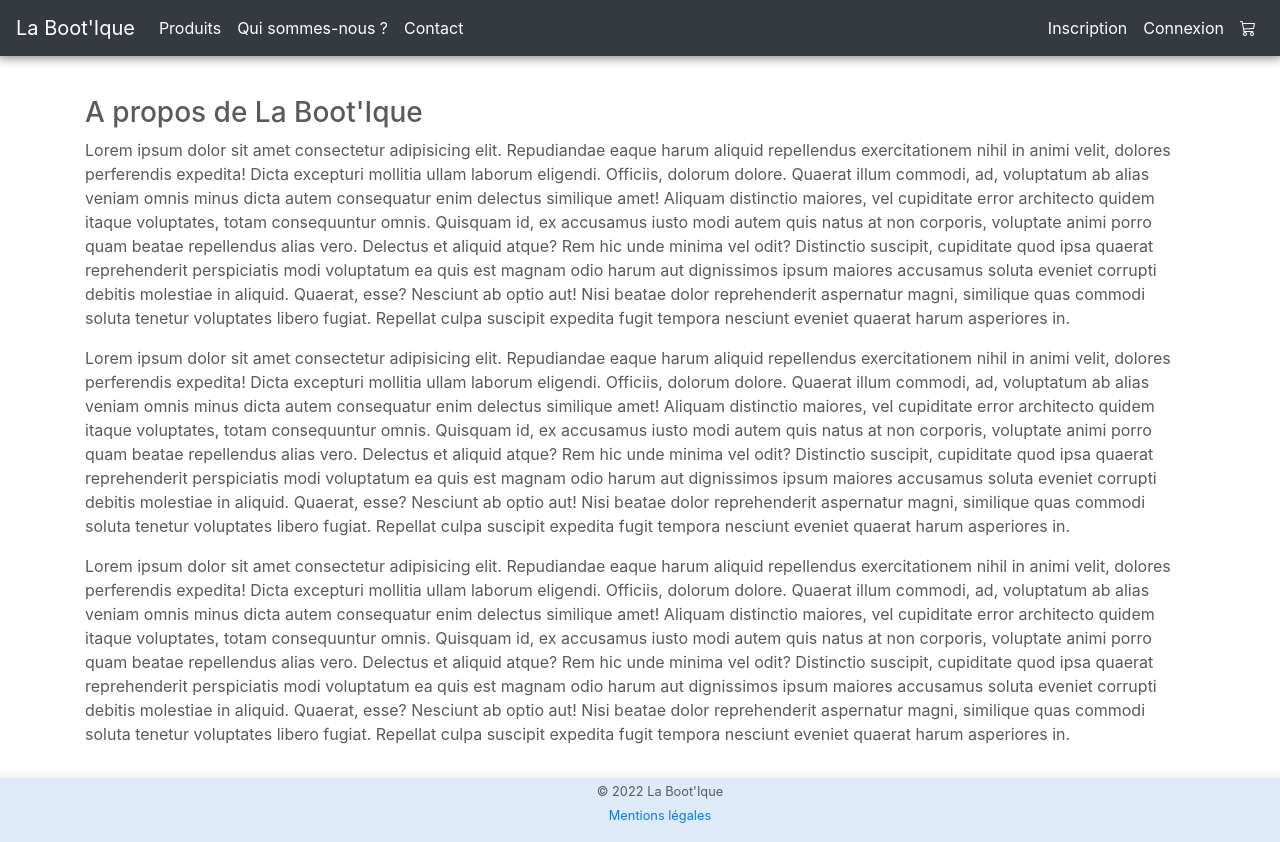
After one commit to oscaraksoy/ecommerce-symfony, a Symfony app: template templates/home/about.html.twig in a window 1280 px wide. The commit adds this page. Run offline with Twig, Linux system fonts and the light colour scheme; the template is opened without the code that fills it, so the values that code supplies are empty; some libraries are stand-ins or nearby versions.

Commit message:
about page

```diff
--- a/src/Controller/HomeController.php
+++ b/src/Controller/HomeController.php
@@ -21,4 +21,10 @@ class HomeController extends AbstractController
             'headers' => $headers
         ]);
     }
+
+    #[Route('a-propos', name: 'about')]
+    public function about(): Response
+    {
+        return $this->render('home/about.html.twig');
+    }
 }
--- a/templates/_nav.html.twig
+++ b/templates/_nav.html.twig
@@ -9,7 +9,7 @@
                 <a class="nav-link" href="{{ path('product') }}">Produits</a>
             </li>
             <li class="nav-item active">
-                <a class="nav-link" href="{{ path('home') }}">Qui sommes-nous ?</a>
+                <a class="nav-link" href="{{ path('about') }}">Qui sommes-nous ?</a>
             </li>
             <li class="nav-item active">
                 <a class="nav-link" href="{{ path('contact') }}">Contact</a>
--- /dev/null
+++ b/templates/home/about.html.twig
@@ -0,0 +1,26 @@
+{% extends 'base.html.twig' %}
+
+{% block body %}
+<h3>A propos de La Boot'Ique</h3>
+<p>
+    Lorem ipsum dolor sit amet consectetur adipisicing elit. Repudiandae eaque harum aliquid repellendus exercitationem nihil in animi velit, dolores perferendis expedita! Dicta excepturi mollitia ullam laborum eligendi. Officiis, dolorum dolore.
+    Quaerat illum commodi, ad, voluptatum ab alias veniam omnis minus dicta autem consequatur enim delectus similique amet! Aliquam distinctio maiores, vel cupiditate error architecto quidem itaque voluptates, totam consequuntur omnis.
+    Quisquam id, ex accusamus iusto modi autem quis natus at non corporis, voluptate animi porro quam beatae repellendus alias vero. Delectus et aliquid atque? Rem hic unde minima vel odit?
+    Distinctio suscipit, cupiditate quod ipsa quaerat reprehenderit perspiciatis modi voluptatum ea quis est magnam odio harum aut dignissimos ipsum maiores accusamus soluta eveniet corrupti debitis molestiae in aliquid. Quaerat, esse?
+    Nesciunt ab optio aut! Nisi beatae dolor reprehenderit aspernatur magni, similique quas commodi soluta tenetur voluptates libero fugiat. Repellat culpa suscipit expedita fugit tempora nesciunt eveniet quaerat harum asperiores in.
+</p>
+<p>
+    Lorem ipsum dolor sit amet consectetur adipisicing elit. Repudiandae eaque harum aliquid repellendus exercitationem nihil in animi velit, dolores perferendis expedita! Dicta excepturi mollitia ullam laborum eligendi. Officiis, dolorum dolore.
+    Quaerat illum commodi, ad, voluptatum ab alias veniam omnis minus dicta autem consequatur enim delectus similique amet! Aliquam distinctio maiores, vel cupiditate error architecto quidem itaque voluptates, totam consequuntur omnis.
+    Quisquam id, ex accusamus iusto modi autem quis natus at non corporis, voluptate animi porro quam beatae repellendus alias vero. Delectus et aliquid atque? Rem hic unde minima vel odit?
+    Distinctio suscipit, cupiditate quod ipsa quaerat reprehenderit perspiciatis modi voluptatum ea quis est magnam odio harum aut dignissimos ipsum maiores accusamus soluta eveniet corrupti debitis molestiae in aliquid. Quaerat, esse?
+    Nesciunt ab optio aut! Nisi beatae dolor reprehenderit aspernatur magni, similique quas commodi soluta tenetur voluptates libero fugiat. Repellat culpa suscipit expedita fugit tempora nesciunt eveniet quaerat harum asperiores in.
+</p>
+<p>
+    Lorem ipsum dolor sit amet consectetur adipisicing elit. Repudiandae eaque harum aliquid repellendus exercitationem nihil in animi velit, dolores perferendis expedita! Dicta excepturi mollitia ullam laborum eligendi. Officiis, dolorum dolore.
+    Quaerat illum commodi, ad, voluptatum ab alias veniam omnis minus dicta autem consequatur enim delectus similique amet! Aliquam distinctio maiores, vel cupiditate error architecto quidem itaque voluptates, totam consequuntur omnis.
+    Quisquam id, ex accusamus iusto modi autem quis natus at non corporis, voluptate animi porro quam beatae repellendus alias vero. Delectus et aliquid atque? Rem hic unde minima vel odit?
+    Distinctio suscipit, cupiditate quod ipsa quaerat reprehenderit perspiciatis modi voluptatum ea quis est magnam odio harum aut dignissimos ipsum maiores accusamus soluta eveniet corrupti debitis molestiae in aliquid. Quaerat, esse?
+    Nesciunt ab optio aut! Nisi beatae dolor reprehenderit aspernatur magni, similique quas commodi soluta tenetur voluptates libero fugiat. Repellat culpa suscipit expedita fugit tempora nesciunt eveniet quaerat harum asperiores in.
+</p>
+{% endblock %}
```
